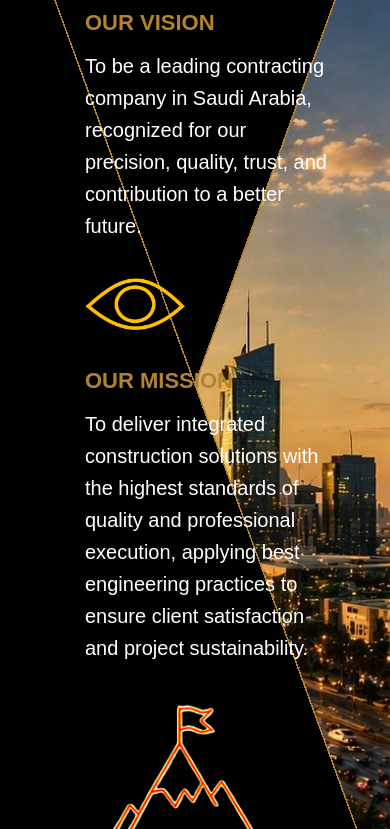
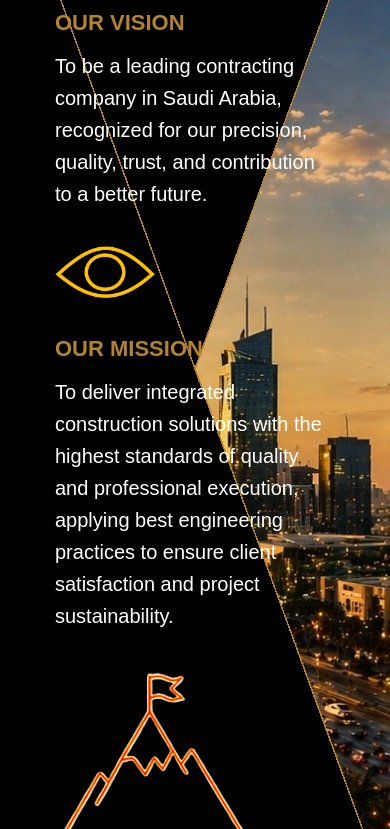
Before and after one commit to Abdo-404/Opal, a plain HTML site: page mission_vision.html in a window 390 px wide. Shown: the part 256-1085 px from the top of the page. Drawn offline with Linux system fonts and the light colour scheme.

Commit message:
Update styles.css

```diff
--- a/styles.css
+++ b/styles.css
@@ -402,6 +402,11 @@
         height: 50px;
       }
 
+
+       .vision-columns {
+         margin-left: 0px;
+       }
+
     }
 
 
```
